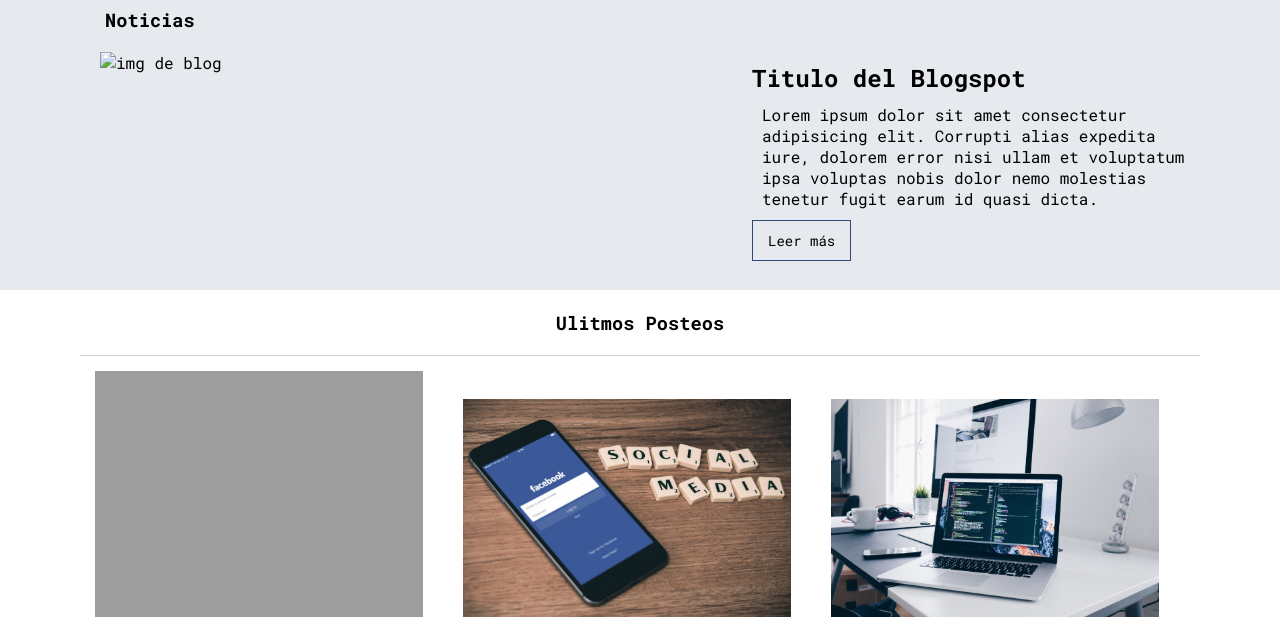
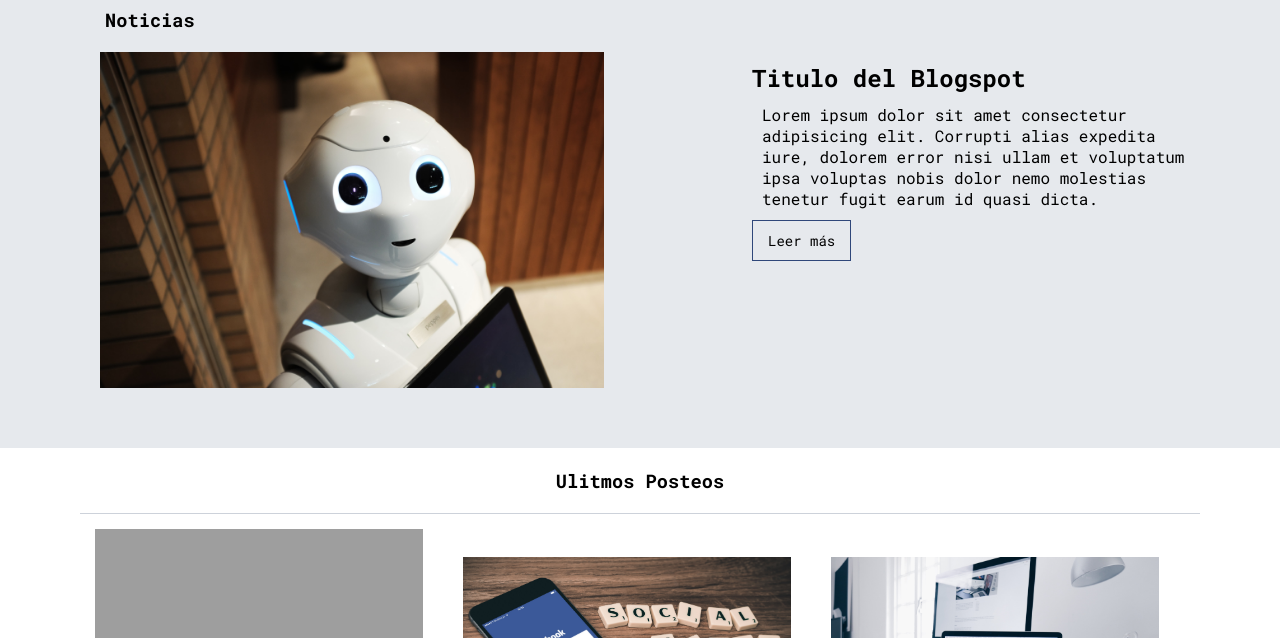
Before and after one commit to bcbruna/tpo, a plain HTML site: page blogs.html in a window 1280 px wide. Shown: the part 143-781 px from the top of the page. Drawn offline with Linux system fonts and the light colour scheme; the site is published under a folder, as on GitHub Pages, so addresses that start at the root find nothing.

Commit message:
Update blogs.html
Solucion bug imagen

```diff
--- a/blogs.html
+++ b/blogs.html
@@ -37,7 +37,7 @@
             <section class="news">
                 <div class="news-content">
                     <h3>Noticias</h3>
-                    <img src="/img/blogs (7).jpg" alt="img de blog">
+                    <img src="./img/blogs (7).jpg" alt="img de blog">
                     <div class="news-info">
                         <h2>Titulo del Blogspot</h2>
                         <p>
```
